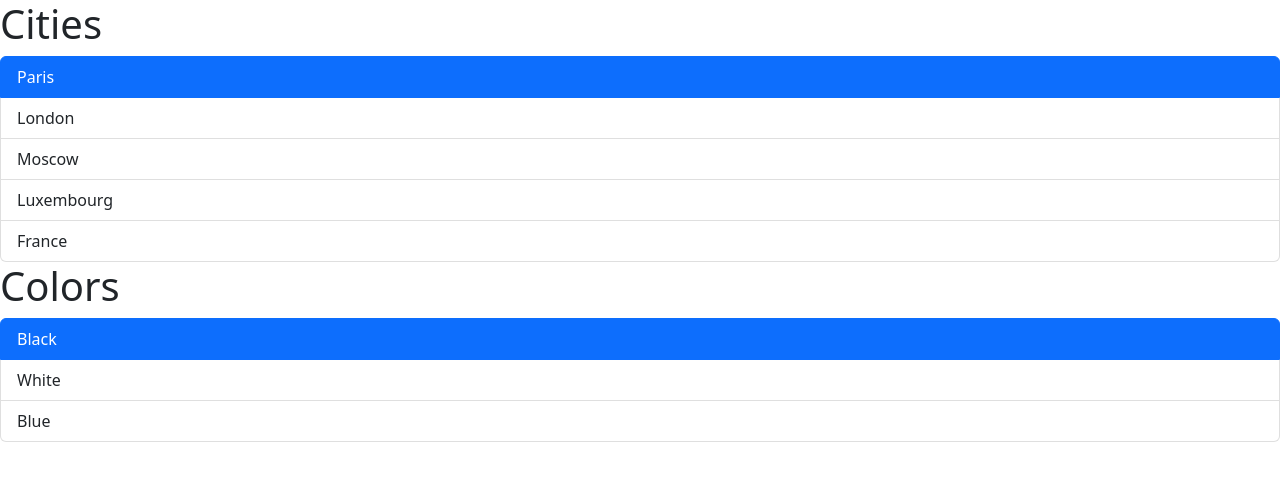
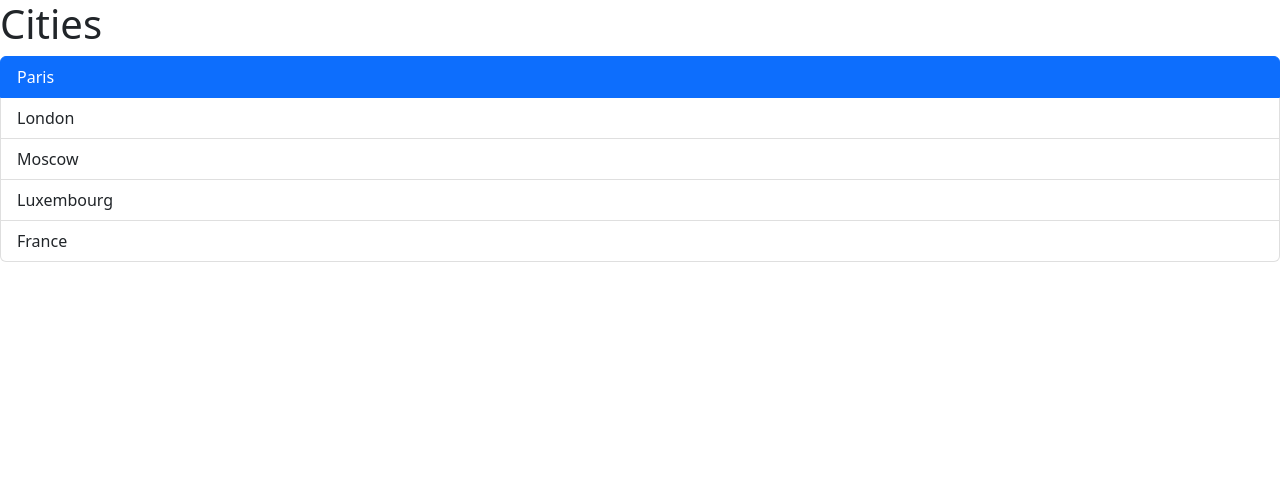
Before and after one commit to thanhtung0512/react-springboot, a React (Vite) app in the folder client/: page / in a window 1280 px wide. Shown: the top 480 px of the page. Built offline with nearby package versions, Linux system fonts and the light colour scheme.

Commit message:
pass function via props

```diff
--- a/client/src/App.tsx
+++ b/client/src/App.tsx
@@ -5,11 +5,13 @@ import ListGroup from "./components/ListGroup";
 function App() {
   const items = ["Paris", "London", "Moscow", "Luxembourg", "France"];
   const colors = ["Black", "White", "Blue"];
+  const handleSelectItem = (item: string) => {
+    console.log(item);
+  }
   return (
     <Fragment>
-      <ListGroup items={items} heading={"Cities"} />
+      <ListGroup items={items} heading={"Cities"} onSelectItem={handleSelectItem} />
 
-      <ListGroup items={colors} heading={"Colors"} />
     </Fragment>
   );
 }
--- a/client/src/components/ListGroup.tsx
+++ b/client/src/components/ListGroup.tsx
@@ -4,11 +4,17 @@ import { MouseEvent } from "react";
 interface Props {
   items: string[];
   heading: string;
+  onSelectItem: (item: string) => void;
 }
 
-function ListGroup({ items, heading }: Props) {
+function ListGroup({ items, heading, onSelectItem }: Props) {
   // Hook
   const [selectedIndex, setSelectedIndex] = useState(0);
+
+
+  const testHandler = (event: MouseEvent) => {
+    console.log(event.movementX + " from testHandler");
+  }
 
   if (items.length === 0) return <h1>No item found</h1>;
   else {
@@ -24,8 +30,10 @@ function ListGroup({ items, heading }: Props) {
                   : "list-group-item"
               }
               key={item}
-              onClick={() => {
+              onClick={(event) => {
                 setSelectedIndex(i);
+                onSelectItem(item);
+                testHandler(event);
               }}
             >
               {item}
```
